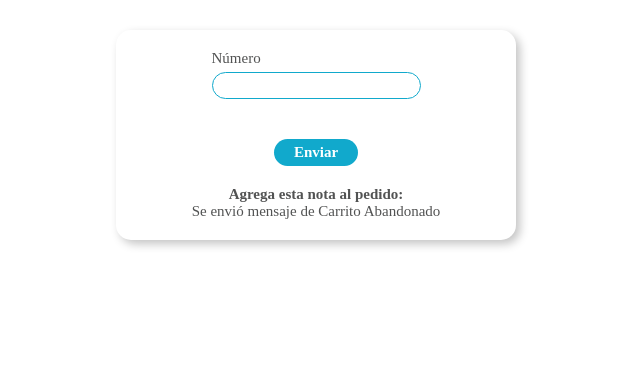
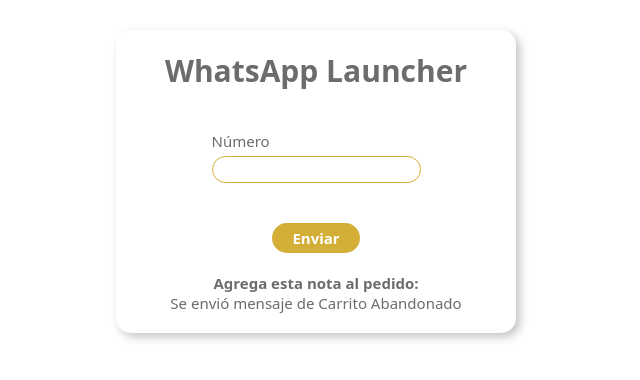
Before and after one commit to Dexteroso/Encantadiosa, a plain HTML site: page index.html in a window 1280 px wide. Both pictures are taken after a click on the link "Enviar". Shown: the whole page, without its empty margins (12-652 px from the left). Drawn offline with Linux system fonts and the light colour scheme.

Commit message:
added flavicon + new color

```diff
--- a/followup.js
+++ b/followup.js
@@ -1,9 +1,13 @@
 const numberInput = document.getElementById('contactnumber');
-const textArea = document.getElementById('CleanContactNumber');
 const contactButton = document.getElementById('ContactButton');
 
 numberInput.addEventListener('input', () => {
   const cleanedNumber = numberInput.value.replace(/\s+/g, '');
-//   textArea.value = cleanedNumber;
   contactButton.href = `https://wa.me/52${cleanedNumber}`;
 });
+
+contactButton.addEventListener('click', () => {
+  setTimeout(() => {
+    numberInput.value = '';
+  }, 100);
+});
--- a/index.html
+++ b/index.html
@@ -4,12 +4,14 @@
 <head>
     <meta charset="UTF-8">
     <meta name="viewport" content="width=device-width, initial-scale=1.0">
-    <title>Document</title>
+    <title>WhatsApp Launcher</title>
     <link rel="stylesheet" href="styles.css">
+    <link rel="icon" href="images/comment.png" type="image/png">
 </head>
 
 <body>
     <div class="inputarea">
+            <h1>WhatsApp Launcher</h1>
         <div class="numberinput">
             <div class="numberinputlabel">
                 <label for="">Número</label>
--- a/styles.css
+++ b/styles.css
@@ -3,6 +3,7 @@
     margin: 30px auto;
     background-color: #fff;
     font-size: 15px;
+    font-family: system-ui, -apple-system, BlinkMacSystemFont, 'Segoe UI', Roboto, Oxygen, Ubuntu, Cantarell, 'Open Sans', 'Helvetica Neue', sans-serif;
 }
 
 .inputarea {
@@ -27,28 +28,28 @@
     display: flex;
     flex-direction: column;
     gap: 5px;
-    color: #525353;
+    color: #6c6c6c;
 }
 
 #contactnumber {
-    border: 1px solid #11A9CC;
+    border: 1px solid #d4af37;
     border-radius: 15px;
     padding: 5px 15px;
 }
 
 #contactnumber:focus {
     outline: none;
-    border-color: #11A9CC;
-    box-shadow: 0 0 0 1px #11A9CC;
+    border-color: #d4af37;
+    box-shadow: 0 0 0 1px #d4af37;
 }
 
 #contactnumber:hover {
-    border-color: #11A9CC;
+    border-color: #d4af37;
 }
 
 
 .buttonarea a {
-    background-color: #11A9CC;
+    background-color: #d4af37;
     padding: 5px 20px;
     border-radius: 15px;
     color: #fff;
@@ -56,10 +57,16 @@
     text-decoration: none;
 }
 
-.buttonarea p {
+h1{
+    margin-top: 20px;
+    text-align: center;
+    color: #6c6c6c;
+}
+
+.buttonarea p{
     margin: 0;
     text-align: center;
-    color: #525353;
+    color: #6c6c6c;
 }
 
 .buttonarea p span {
```
Also changed, not shown: images/comment.png (added).
